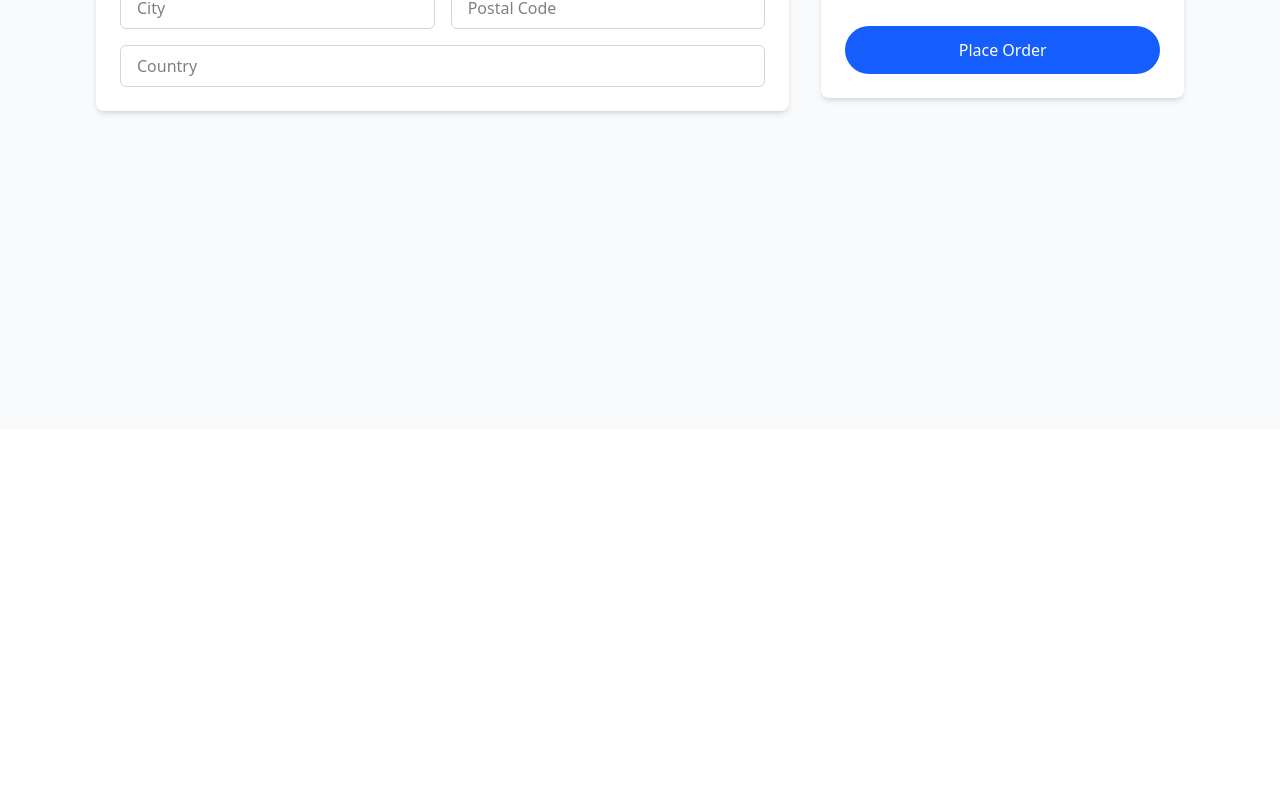
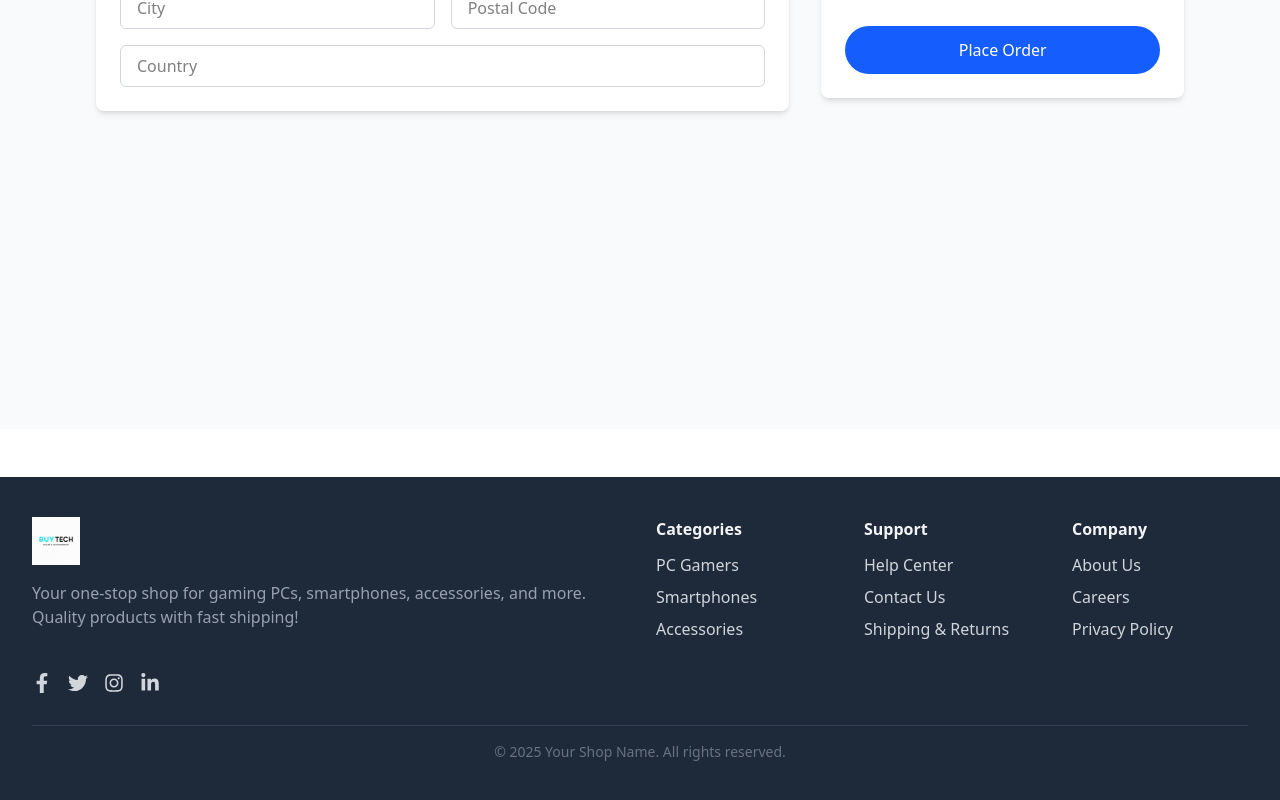
Before and after one commit to Mohamed-Nour-Bechedli/E-commerce, a React (Vite) app in the folder client/: page /checkout in a window 1280 px wide. Shown: the part 477-1277 px from the top of the page. Before the commit the page ends 906 px from the top, so only its background shows below. Built offline with nearby package versions, Linux system fonts and the light colour scheme.

Commit message:
Uncommented the footer route in approutes

```diff
--- a/client/src/routes/AppRoutes.jsx
+++ b/client/src/routes/AppRoutes.jsx
@@ -1,6 +1,6 @@
 import { Routes, Route } from "react-router-dom";
 import Navbar from "../components/layout/Navbar";
-// import Footer from "./components/layout/Footer";
+import Footer from "../components/layout/Footer";
 import Home from "../pages/Home";
 // import NotFound from "./pages/NotFound";
 import ProductDetails from "../pages/ProductDetails";
@@ -22,7 +22,7 @@ const AppRoutes = () => {
                 <Route path="/register" element={<Register />} />
                 <Route path="/checkout" element={<Checkout />} />
             </Routes>
-            {/* <Footer /> */}
+            <Footer />
         </div >
     )
 }
```
